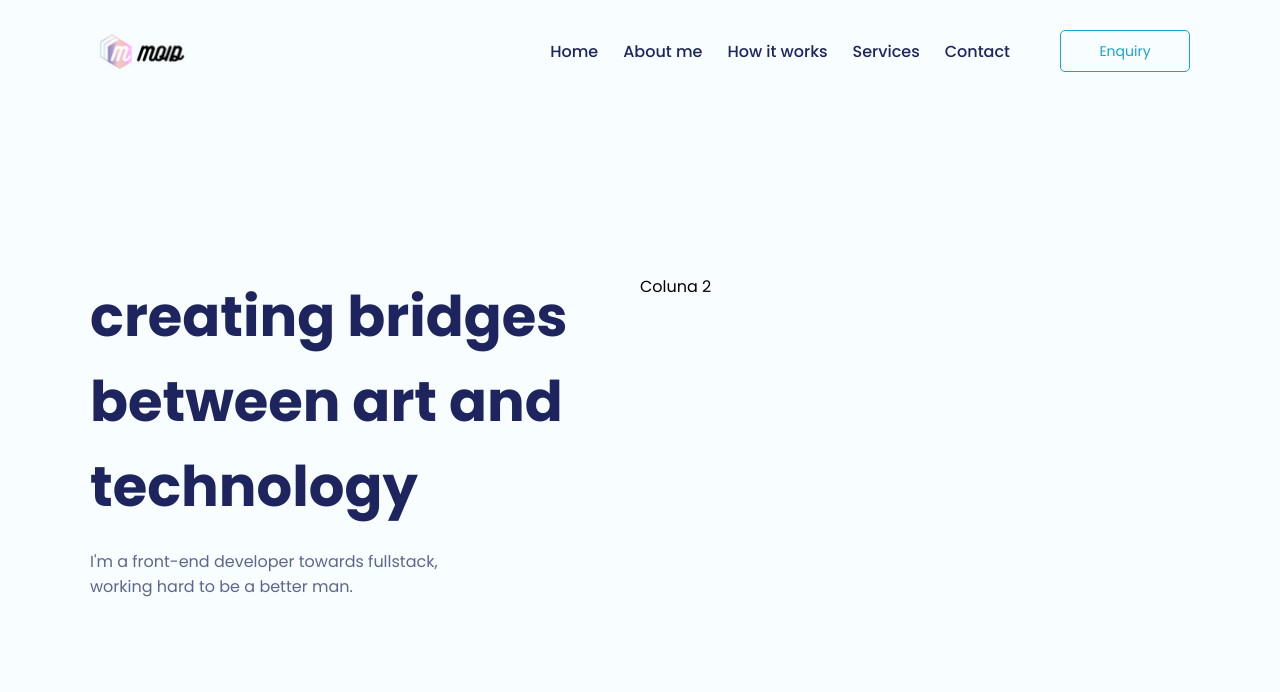
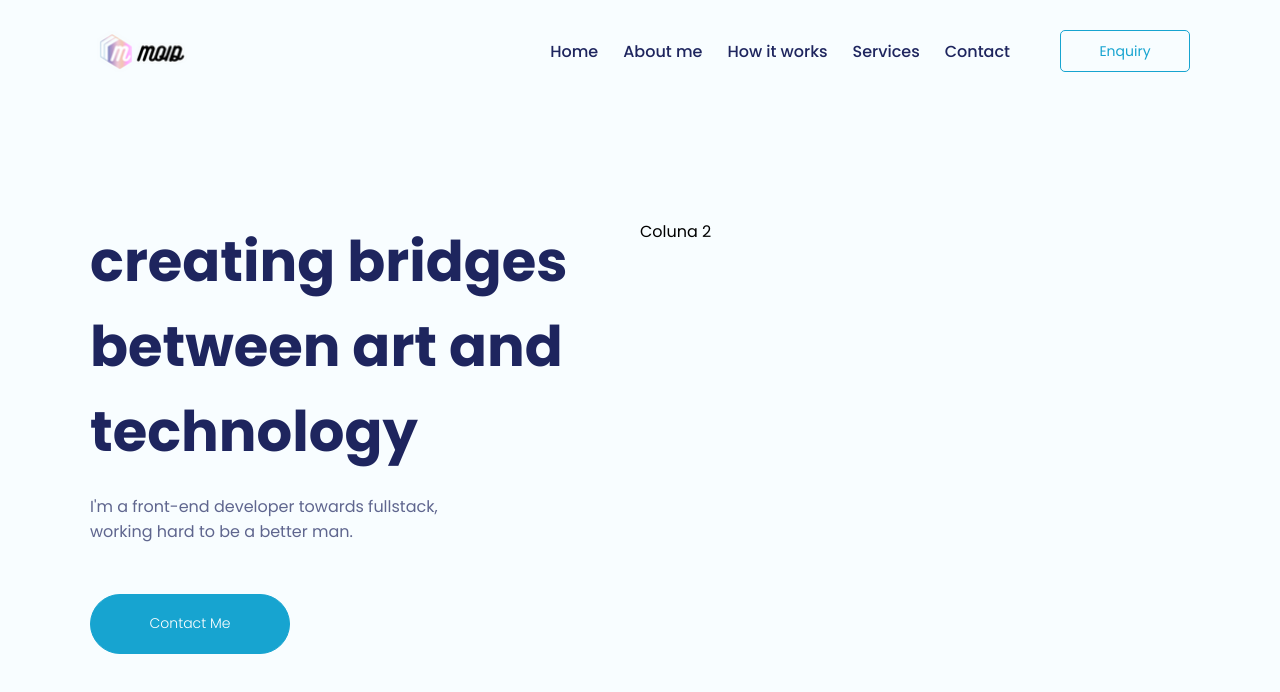
Before and after one commit to RafaelMoid/minhaLandPage, a React (Vite) app: page / in a window 1280 px wide. Shown: the top 692 px of the page. Built offline with nearby package versions, Linux system fonts and the light colour scheme.

Commit message:
Feat: Contact button developt

```diff
--- /dev/null
+++ b/src/atoms/ButtonContact/index.tsx
@@ -0,0 +1,5 @@
+import * as S from './styles';
+
+const ButtonContact = () => (<S.Container>Contact Me</S.Container>);
+
+export default ButtonContact;
--- /dev/null
+++ b/src/atoms/ButtonContact/styles.ts
@@ -0,0 +1,19 @@
+import styled from "styled-components";
+
+export const Container = styled.button`
+    background-color: #17a4d0;
+    border-radius:100px;
+    color: #fff;
+    font-size: 14px;
+    font-weight: 300;
+    width: 200px;
+    height: 60px;
+    margin-top: 50px;
+    transition: all 0.25s ease-out;
+    border: 1px solid #17a4d0;
+
+    &:hover {
+        background-color: #f8fdff;
+        color: #17a4d0;
+    }
+`;
--- a/src/pages/Main.tsx
+++ b/src/pages/Main.tsx
@@ -1,3 +1,4 @@
+import ButtonContact from '../atoms/ButtonContact';
 import Frontend from '../template/Frontend';
 import * as S from './styles';
 
@@ -8,10 +9,10 @@ function Main() {
       <div>
         <h1>creating bridges between art and technology</h1>
         <h6>I'm a front-end developer towards fullstack, working hard to be a better man.</h6>
+    <ButtonContact/>
       </div>
       <div>Coluna 2</div>
     </S.Container>
-
   </Frontend>)
 }
 
```
